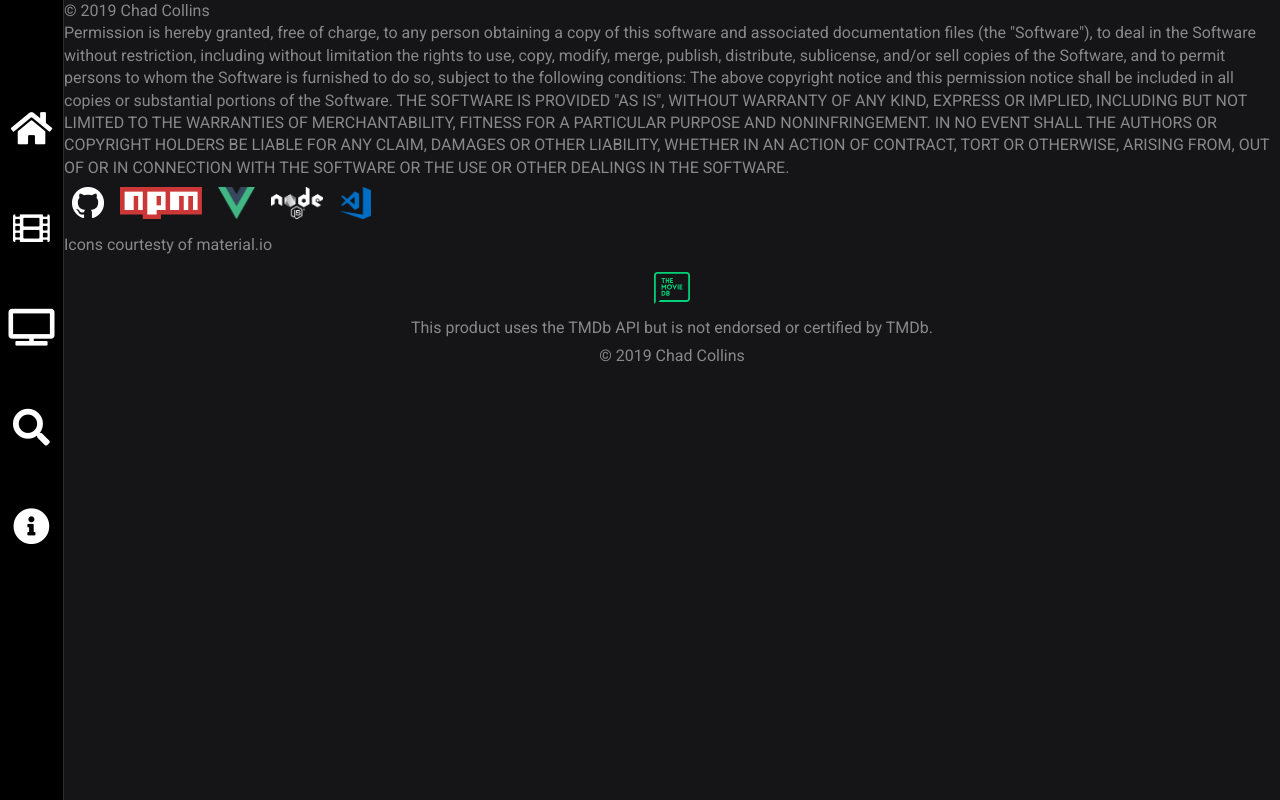
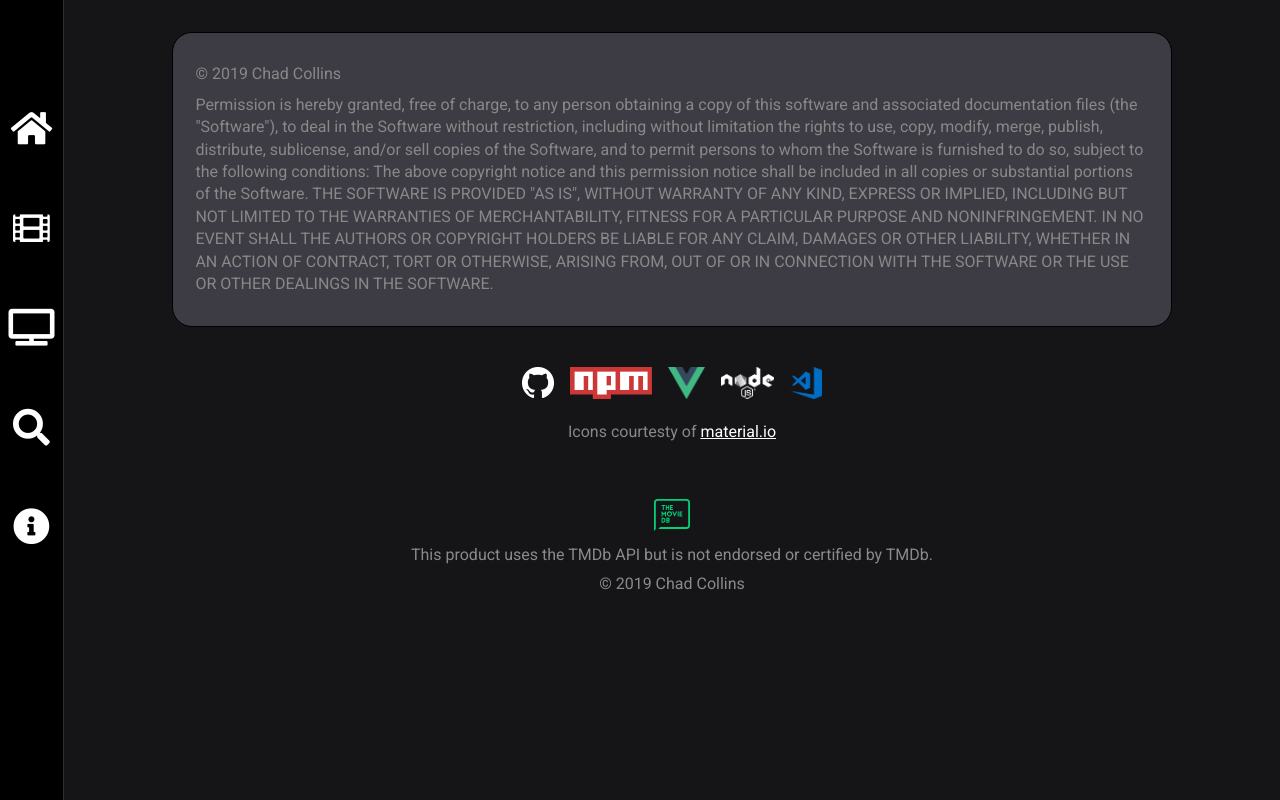
Before and after one commit to chad-collins/movie-catalogue, a Vue app: page /#/about in a window 1280 px wide. Built offline with nearby package versions, Linux system fonts and the light colour scheme; what vue-youtube-embed would draw is missing.

Commit message:
added basic search

```diff
--- a/package.json
+++ b/package.json
@@ -11,8 +11,6 @@
     "axios": "^0.18.0",
     "core-js": "^2.6.5",
     "vue": "^2.6.10",
-    "vue-awesome-swiper": "^3.1.3",
-    "vue-carousel": "^0.18.0",
     "vue-router": "^3.0.6",
     "vue-youtube-embed": "^2.2.1"
   },
--- a/src/App.vue
+++ b/src/App.vue
@@ -12,6 +12,7 @@
 import NavBar from "./components/NavBar";
 import Footer from "./components/Footer";
 
+
 export default {
   name: "app",
   components: {
@@ -22,6 +23,8 @@ export default {
 </script>
 
 <style>
+
+
 * {
   box-sizing: border-box;
   margin: 0;
@@ -37,7 +40,7 @@ export default {
 
 /* Track */
 ::-webkit-scrollbar-track {
-  background: #f1f1f1;
+  background: #818181;
 }
 
 /* Handle */
@@ -58,7 +61,7 @@ body {
 }
 
 p {
-  color: rgb(136, 136, 136);
+  color: rgb(138, 138, 138);
 }
 
 main {
--- a/src/components/NavBar.vue
+++ b/src/components/NavBar.vue
@@ -5,7 +5,7 @@
         <li><router-link to="/"><i class="fas fa-home"></i></router-link></li>
         <li><router-link to="/movies"><i class="fas fa-film"></i></router-link></li>
         <li><router-link to="/shows"><i class="fas fa-tv"></i></router-link></li>
-        <li><router-link to="/"><i class="fas fa-search"></i></router-link></li>
+        <li><router-link to="/search"><i class="fas fa-search"></i></router-link></li>
         <li><router-link to="/about"><i class="fas fa-info-circle"></i></router-link></li>
     </ul>
   </div>
--- a/src/router.js
+++ b/src/router.js
@@ -18,6 +18,11 @@ export default new Router({
       component: () => import('./views/About.vue')
     },
     {
+      path: '/search',
+      name: 'search',
+      component: () => import('./views/SearchView.vue')
+    },
+    {
       path: '/movie/:id',
       name: 'MovieView',
       props: true,
--- a/src/views/About.vue
+++ b/src/views/About.vue
@@ -1,5 +1,5 @@
 <template>
-  <div class="about">
+  <div class="container">
     <article>
       <p>&copy; 2019 Chad Collins</p>
       <p>
@@ -26,7 +26,7 @@
       <img class="links-img" src="@/assets/images/vuelogo.png" alt="Vue.js logo">
       <img class="links-img" src="@/assets/images/nodejs.png" alt="Vue logo">
       <img class="links-img" src="@/assets/images/vscode.png" alt="Visual Studio Code logo">
-      <p>Icons courtesty of material.io</p>
+      <p>Icons courtesty of <a href="http://material.io" target="_blank">material.io</a></p>
     </div>
   </div>
 </template>
@@ -38,17 +38,38 @@ export default {
 </script>
 
 <style scoped>
+.container {
+  margin: 2rem 1rem;
+
+  display: flex;
+  flex-direction: column;
+  align-items: center;
+  justify-content: center;
+}
+article {
+  border-radius: 20px;
+  border: 1px solid;
+  padding: 1.4rem;
+  max-width: 1000px;
+  background-color: rgb(61, 60, 68);
+}
+
+a {
+  color: white;
+}
 
 p {
   color: rgb(136, 136, 136);
+  margin: 0.5rem 0;
+
 }
-
 
 .links-img {
   margin: 0.5rem;
 }
 
-.about {
-
+.links-container{
+  margin-top: 2rem;
+ text-align: center;
 }
 </style>
--- /dev/null
+++ b/src/views/SearchView.vue
@@ -0,0 +1,110 @@
+<template>
+  <div>
+    <div class="search-header">
+      <div class="searchbar-wrapper">
+        <div class="icon-wrapper">
+          <i class="material-icons">search</i>
+        </div>
+        <input
+          id="search"
+          type="text"
+          placeholder="Movie Title"
+          v-model="query"
+          v-on:input="runSearch(query)"
+        >
+      </div>
+    </div>
+    <div class="container">
+      <div class="list">
+        <SingleMovie
+          class="movie"
+          v-bind:movie="movie"
+          v-bind:key="movie.id"
+          v-for="movie in movies"
+        />
+      </div>
+    </div>
+  </div>
+</template>
+
+<script>
+import axios from "axios";
+import SingleMovie from "../components/SingleMovie.vue";
+
+export default {
+  name: "SearchView",
+  components: { SingleMovie },
+  data() {
+    return {
+      query: "",
+      movies: []
+    };
+  },
+  methods: {
+    runSearch: function(query) {
+      if (query.length > 3) {
+        this.movies = [];
+        axios
+          .get(
+            "https://api.themoviedb.org/3/search/movie?api_key=15d03a7e369cab34e74dc2b5087ab2e2&language=en-US&query=" +
+              query
+          )
+          .then(res => (this.movies = res.data.results))
+          .catch(err => console.log(err));
+      }
+    }
+  }
+};
+</script>
+
+<style scoped>
+.movie {
+  margin: 0.3rem;
+}
+.container {
+  margin: 0 1rem;
+  display: flex;
+  flex-wrap: wrap;
+  justify-content: space-between;
+}
+.search-header {
+  display: flex;
+  justify-content: center;
+  padding: 1rem;
+  align-items: center;
+}
+.searchbar-wrapper {
+  padding: 0 0.8rem;
+  display: grid;
+  border-radius: 4px;
+  background-color: rgb(61, 60, 68);
+  height: 50px;
+  width: 80vw;
+}
+input {
+  color: white;
+  height: inherit;
+  padding: 0 2rem;
+  grid-column-start: 1;
+  grid-column-end: -1;
+  grid-row-start: 1;
+  grid-row-end: -1;
+  z-index: 34;
+  background: none;
+  border: none;
+}
+
+.icon-wrapper {
+  display: flex;
+  height: inherit;
+  align-items: center;
+  grid-column-start: 1;
+  grid-column-end: -1;
+  grid-row-start: 1;
+  grid-row-end: -1;
+  z-index: 34;
+}
+.material-icons {
+  color: white;
+}
+</style>
```
Also changed, not shown: 1 other file (tests, documents, lock files or other folders).
